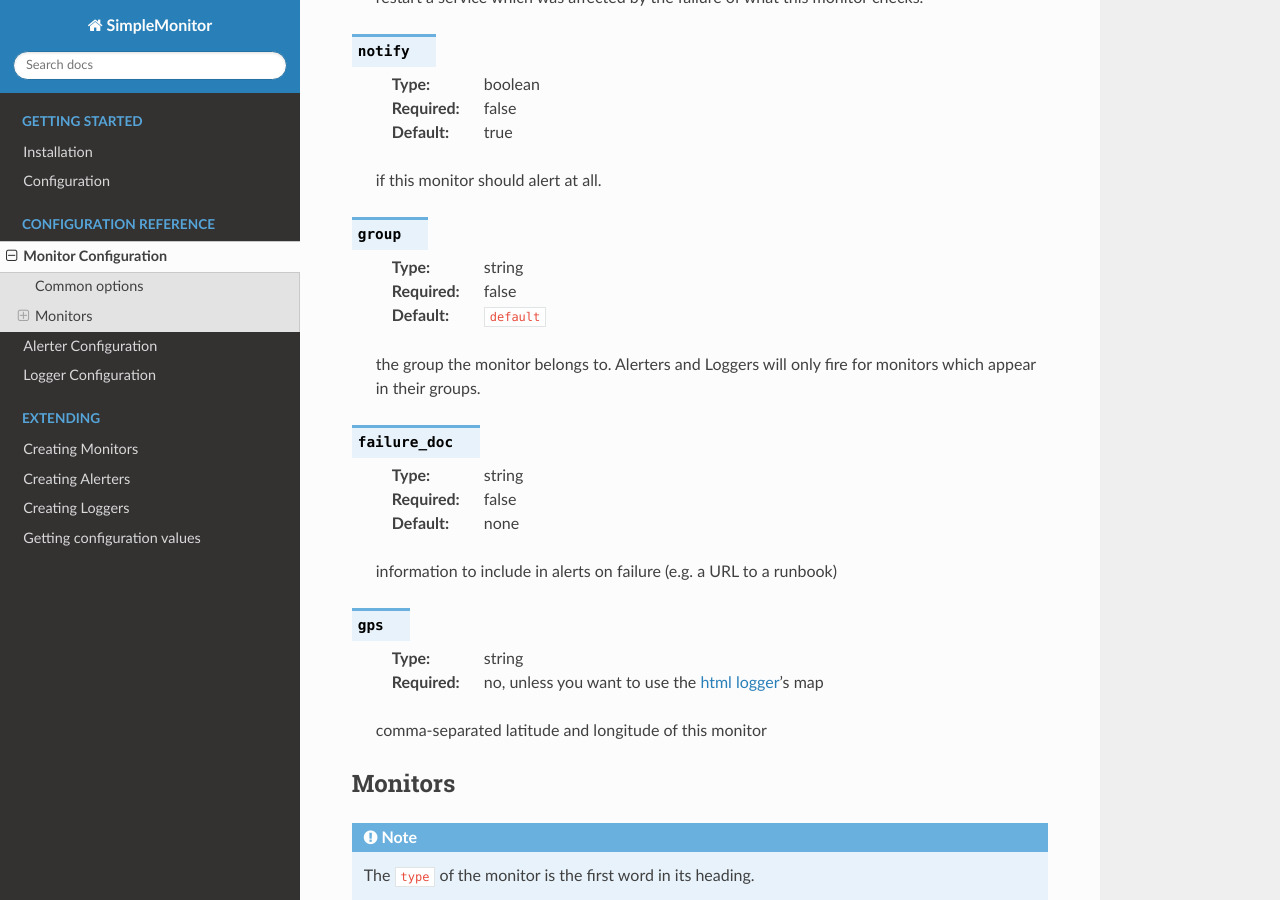
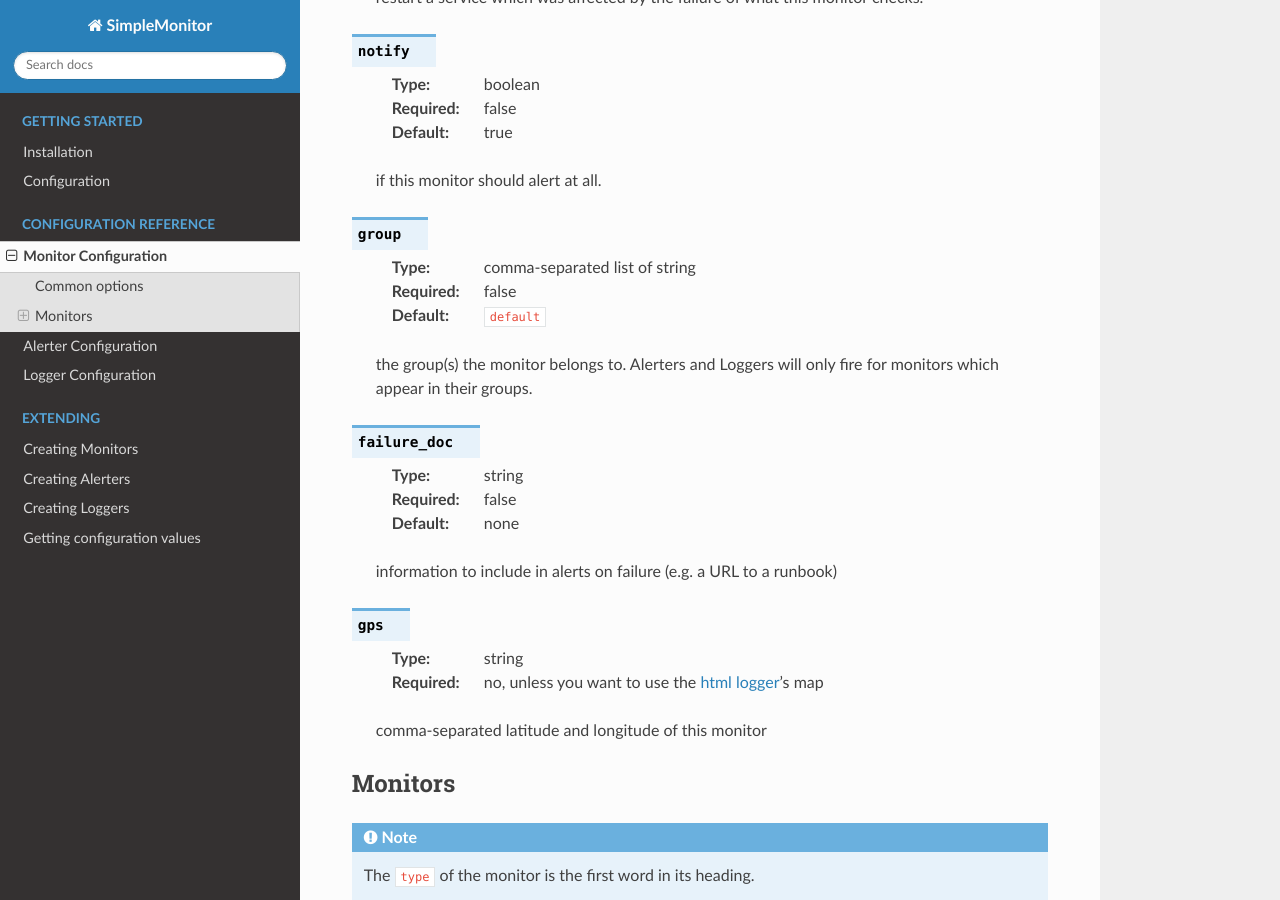
Before and after one commit to jamesoff/simplemonitor, a Sphinx documentation site: the page built from docs/monitors.rst, in a window 1280 px wide and 900 px high, scrolled down 2547 px. Built offline with Sphinx 7.4.7 and the Read the Docs theme 3.1.0, drawn with Linux system fonts in a browser that asks for light colours; pages that are not in the unit, such as notebooks, are missing from menus.

Commit message:
Update monitors.rst

```diff
--- a/docs/monitors.rst
+++ b/docs/monitors.rst
@@ -109,11 +109,11 @@ These options are common to all monitor types.
 
 .. confval:: group
 
-    :type: string
+    :type: comma-separated list of string
     :required: false
     :default: ``default``
 
-    the group the monitor belongs to. Alerters and Loggers will only fire for monitors which appear in their groups.
+    the group(s) the monitor belongs to. Alerters and Loggers will only fire for monitors which appear in their groups.
 
 .. confval:: failure_doc
 
```
